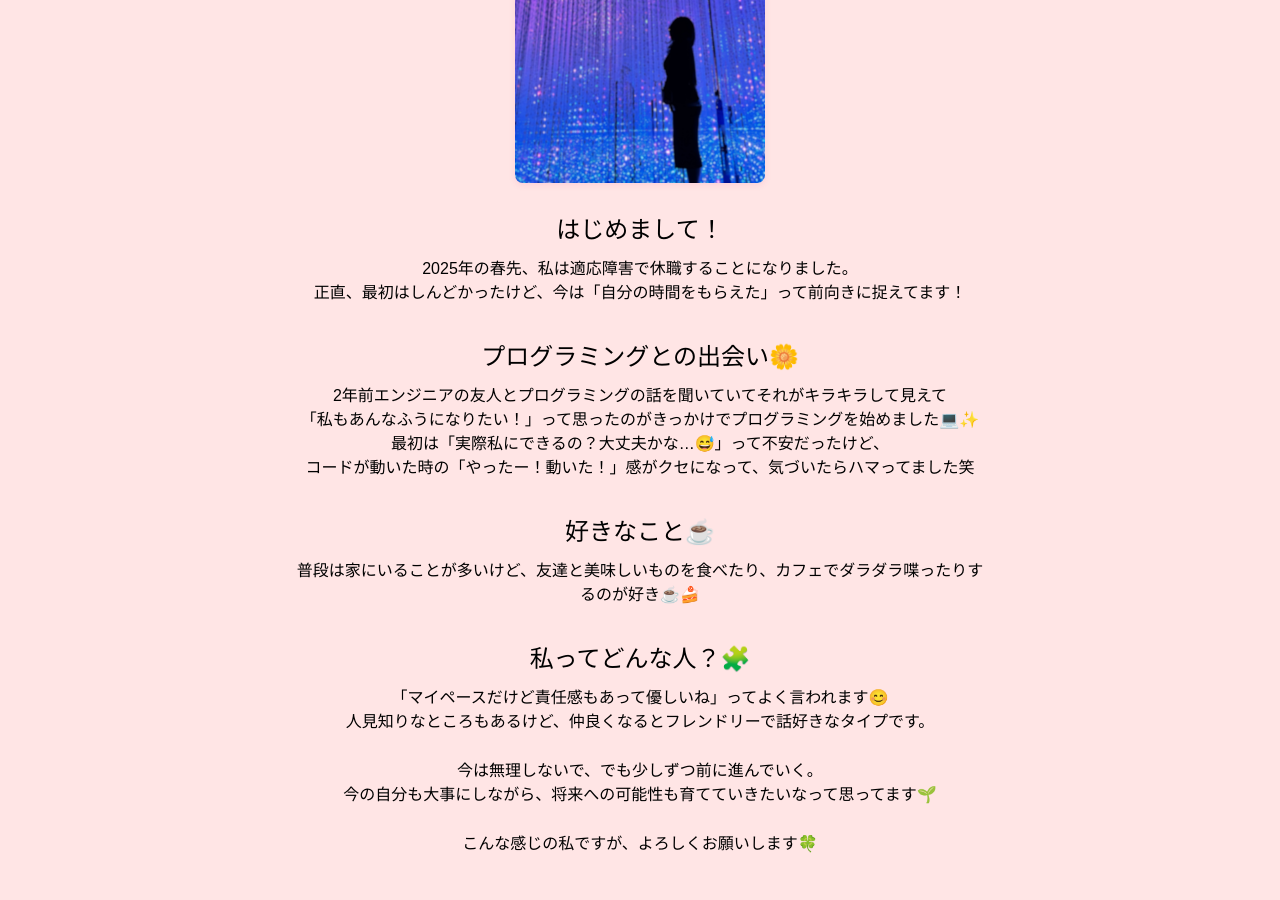
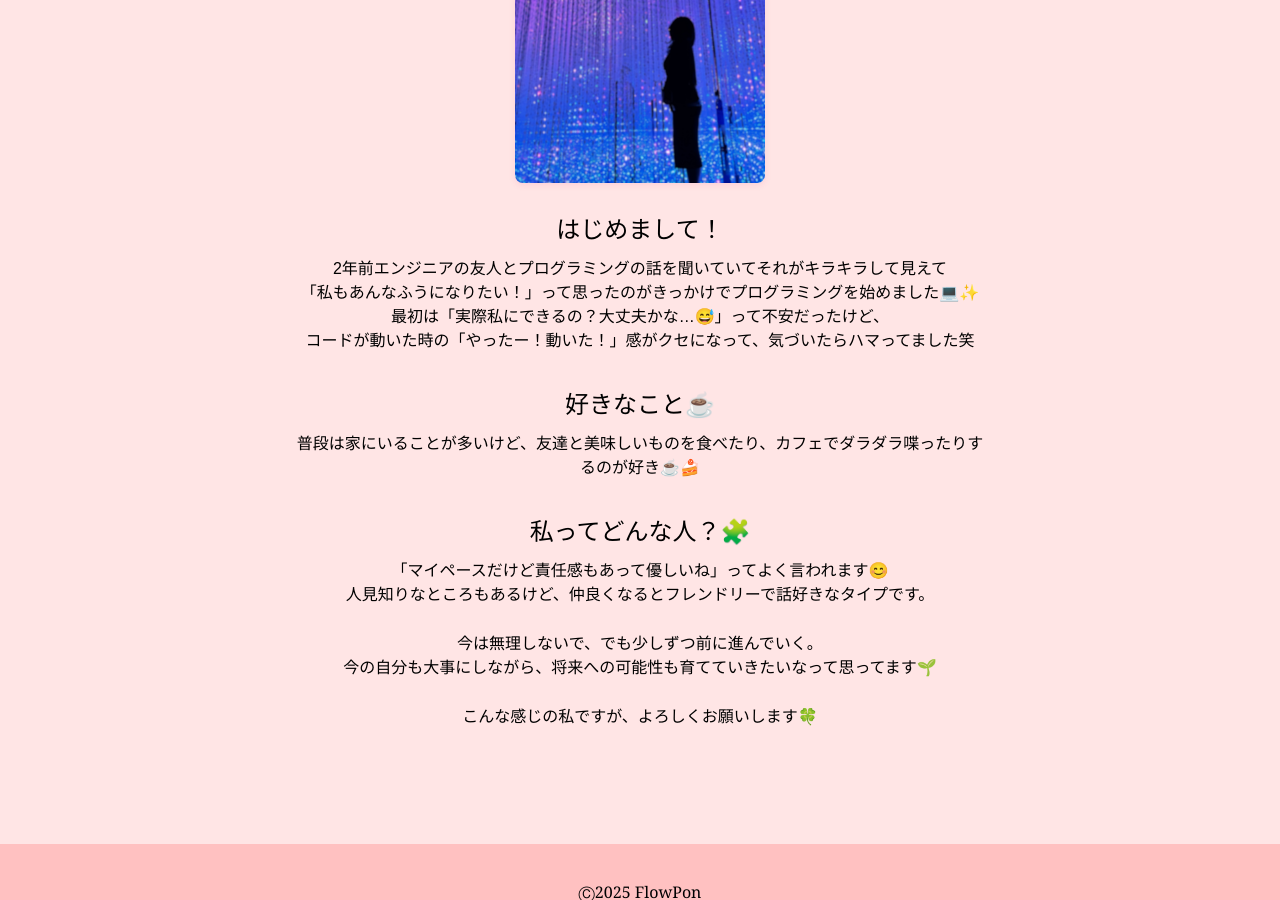
Before and after one commit to flowpon/flowpon.github.io, a Jekyll site: the page built from about.md, in a window 1280 px wide and 900 px high, scrolled down 447 px. Built offline with Jekyll 4.4.1, drawn with Linux system fonts in a browser that asks for light colours; some web fonts are replaced; a script that is not in the unit is left out.

Commit message:
一部編集

```diff
--- a/about.md
+++ b/about.md
@@ -7,11 +7,6 @@ permalink: /about
     <h1>My Journey🌱</h1>
     <img src="{{ '/assets/images/my_image.jpg' | relative_url }}" alt="自己紹介用のプロフィール写真" />
     <h2>はじめまして！</h2>
-    <p>
-        2025年の春先、私は適応障害で休職することになりました。<br>
-        正直、最初はしんどかったけど、今は「自分の時間をもらえた」って前向きに捉えてます！
-    </p>
-    <h2>プログラミングとの出会い🌼</h2>
     <p>
         2年前エンジニアの友人とプログラミングの話を聞いていてそれがキラキラして見えて<br>
         「私もあんなふうになりたい！」って思ったのがきっかけでプログラミングを始めました💻✨<br>
```
